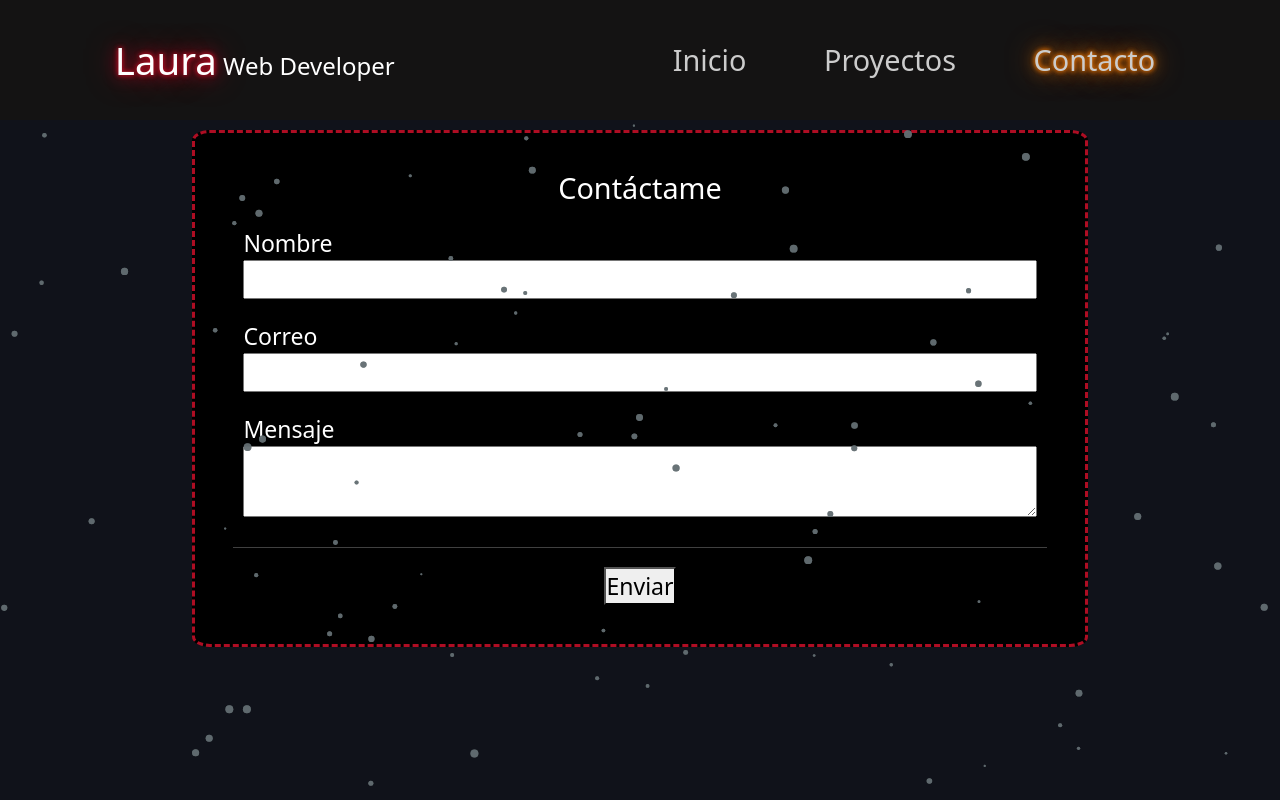
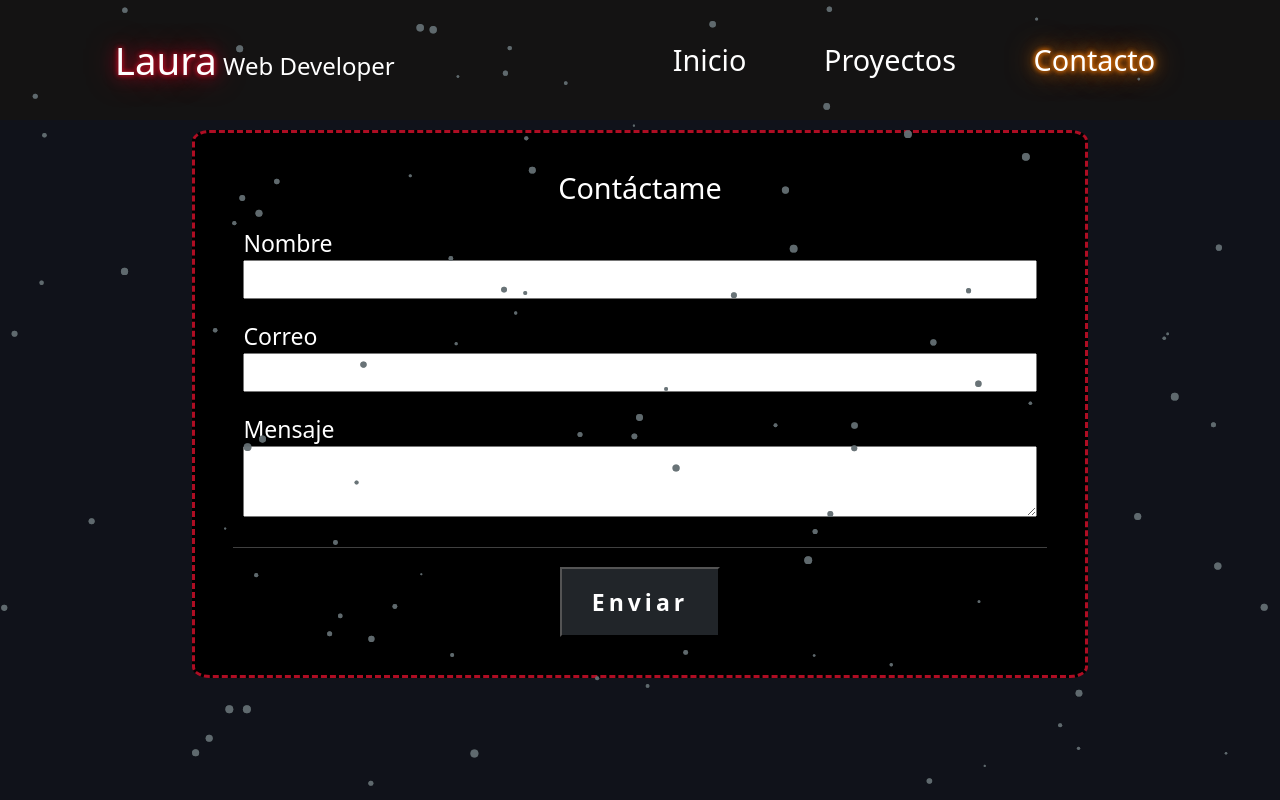
Before and after one commit to LDvargasHidalgo/full-portafolio, a React (Create React App) app: page /contact in a window 1280 px wide. Built offline with nearby package versions, Linux system fonts and the light colour scheme; a web font is replaced by a local one.

Commit message:
style button

```diff
--- a/src/Components/Contact/Contact.js
+++ b/src/Components/Contact/Contact.js
@@ -34,7 +34,16 @@ export const Contact = () => {
             <textarea name="user_message" id="" cols="20" rows="2"></textarea>
           </div>
           <hr />
-          <button>Enviar</button>
+          <div>
+              <button className="btn-neon bg-dark ">
+                <span id="span1"></span>
+                <span id="span2"></span>
+                <span id="span3"></span>
+                <span id="span4"></span>
+                <b>Enviar</b>
+              </button>
+            </div>
+
         </form>
       </div>
     </ContactStyled>
@@ -46,13 +55,12 @@ const ContactStyled = styled.header`
   display: flex;
   justify-content: center;
   align-items: center;
-  margin:0 auto;
-
+  margin: 0 auto;
 
   .div-form {
-  min-width:70%;
-  border:3px dashed   #ae0d23;
-  margin: 10px  15px;
+    min-width: 70%;
+    border: 3px dashed #ae0d23;
+    margin: 10px 15px;
     display: flex;
     flex-direction: column;
     background: black;
@@ -68,9 +76,8 @@ const ContactStyled = styled.header`
     align-items: start;
     padding: 10px;
 
- input{
+    input {
       width: 100%;
-
     }
 
     textarea {
@@ -78,4 +85,73 @@ const ContactStyled = styled.header`
     }
   }
 
+  .btn-neon {
+    position: relative;
+    display: inline-block;
+    padding: 15px 30px;
+    color: #fff;
+    letter-spacing: 4px;
+    text-decoration: none;
+    font-size: 24px;
+    overflow: hidden;
+    transition: 0.2s;
+  }
+  .btn-neon:hover {
+    background: var(--primary-color);
+    box-shadow: 0 0 10px var(--primary-color), 0 0 40px var(--primary-color),
+      0 0 80px var(--primary-color);
+    transition-delay: 1s;
+  }
+  .btn-neon span {
+    position: absolute;
+    display: block;
+  }
+  #span1 {
+    top: 0;
+    left: -100%;
+    width: 100%;
+    height: 2px;
+    background: linear-gradient(90deg, transparent, var(--primary-color));
+  }
+  .btn-neon:hover #span1 {
+    left: 100%;
+    transition: 1s;
+  }
+  #span3 {
+    bottom: 0;
+    right: -100%;
+    width: 100%;
+    height: 2px;
+    background: linear-gradient(270deg, transparent, var(--primary-color));
+  }
+  .btn-neon:hover #span3 {
+    right: 100%;
+    transition: 1s;
+    transition-delay: 0.5s;
+  }
+  #span2 {
+    top: -100%;
+    right: 0;
+    width: 2px;
+    height: 100%;
+    background: linear-gradient(180deg, transparent, var(--primary-color));
+  }
+  .btn-neon:hover #span2 {
+    top: 100%;
+    transition: 1s;
+    transition-delay: 0.25s;
+  }
+  #span4 {
+    bottom: -100%;
+    left: 0;
+    width: 2px;
+    height: 100%;
+    background: linear-gradient(360deg, transparent, var(--primary-color));
+  }
+  .btn-neon:hover #span4 {
+    bottom: 100%;
+    transition: 1s;
+    transition-delay: 0.75s;
+  }
+
 `;
--- a/src/Components/Home/HomePages.js
+++ b/src/Components/Home/HomePages.js
@@ -91,8 +91,7 @@ const HomePageStyled = styled.header`
       color: var(--primary-color);
     }
 
-    button {
-    }
+
   }
 
   .photo {
--- a/src/Components/Navbar/Navbar.jsx
+++ b/src/Components/Navbar/Navbar.jsx
@@ -69,7 +69,6 @@ li {
 }
 a {
   text-decoration: none;
-  color: rgb(204, 204, 204);
   font-size: 1.5rem;
   padding: 10px;
 }
@@ -89,9 +88,8 @@ a:hover{
    text-shadow: 0 0 5px var(--primary-color),  0 0 15px var(--primary-color),  0 0 30px var(--primary-color), 0 0 5px var(--primary-color);
   }
 
-
 .nav {
-  position: relative;
+  position: static;
   z-index: 150;
   display: flex;
   align-items: center;
@@ -122,14 +120,14 @@ a:hover{
   transition: 0.3s ease-in;
 }
 
-@media screen and (max-width: 768px) {
+@media screen and (max-width: 815px) {
   .nav__toggler {
     display: block;
     cursor: pointer;
   }
   .nav__menu {
     position: fixed;
-    top: 5vh;
+    top: 0.1vh;
     right: 0;
     height: 50%;
     width: 100vw;
@@ -137,6 +135,7 @@ a:hover{
     flex-direction: column;
     transform: translateX(100%);
     transition: 0.5s ease-in;
+    padding-top: 30%;
 
   }
 }
```
Lines whose indentation alone changed are shown as unchanged.
